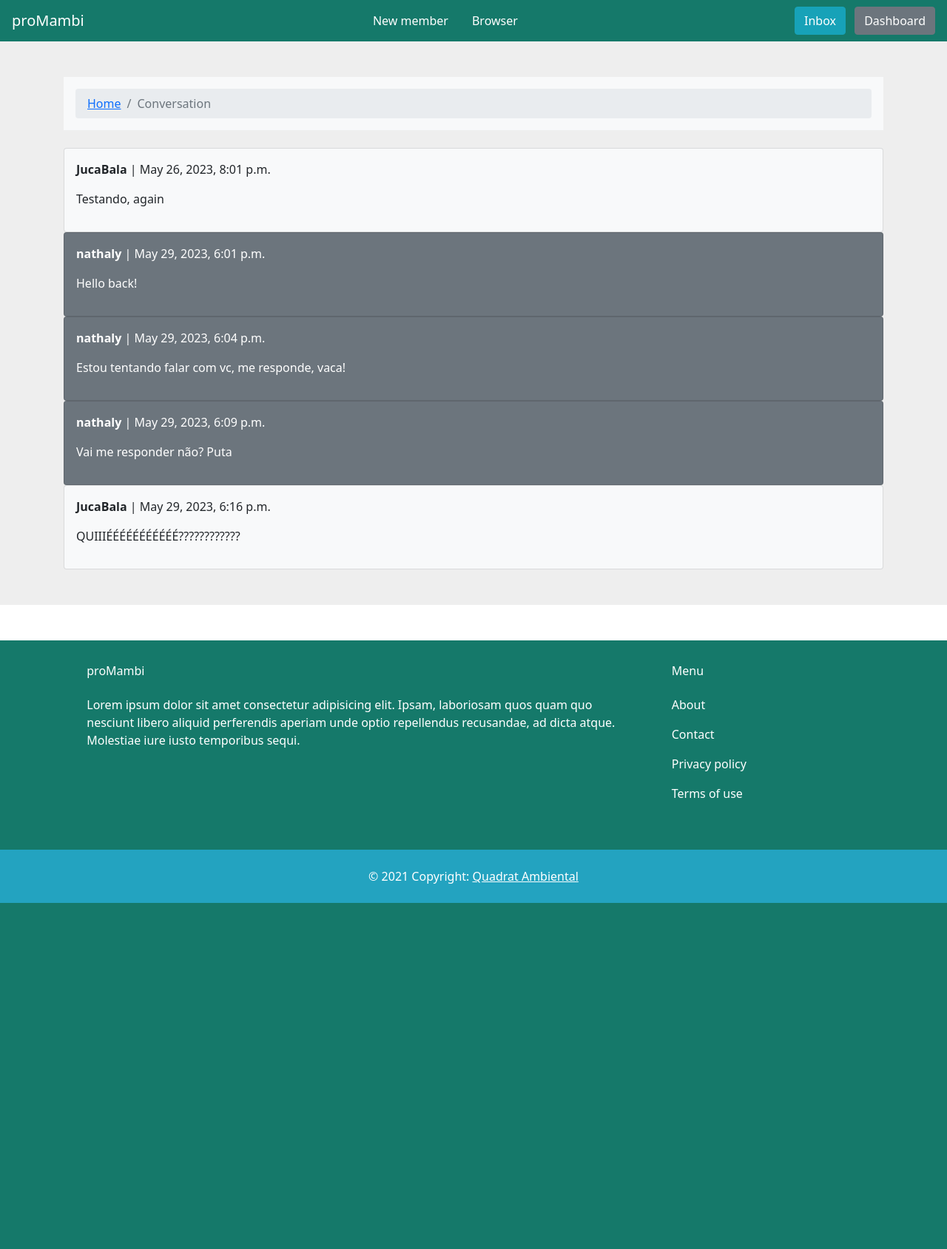
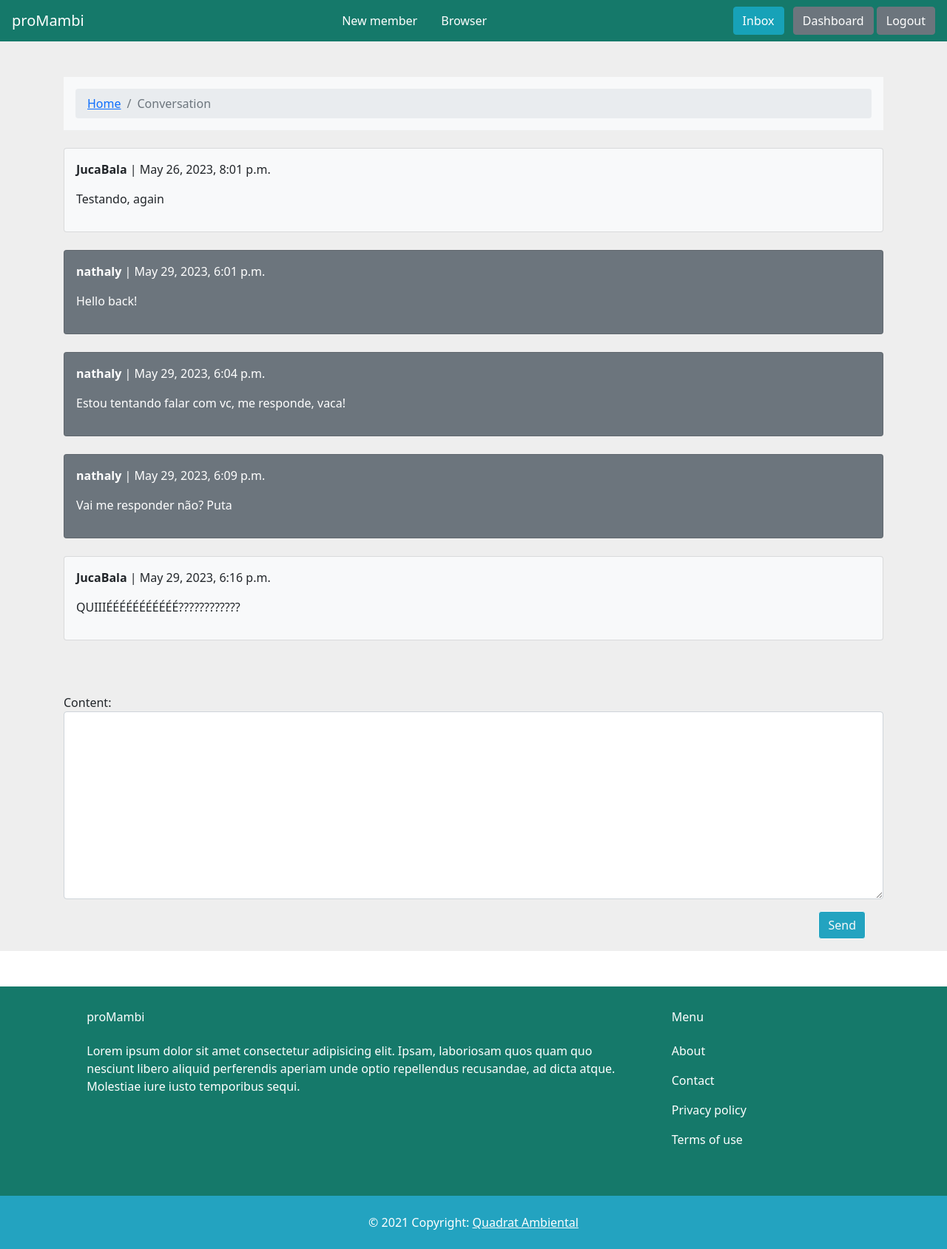
Before and after one commit to NathalyCavalcante/preMambi, a Django app: page /inbox/11/ in a window 1280 px wide. Shown: the whole page at 74% size. Before the commit the page ends 1221 px from the top, so only its background shows below. Run offline with Django 4.2, Linux system fonts and the light colour scheme; a user stored in the database is signed in; data comes from the database, SQL or seed files in the repository; both versions use the stored data as it was after the commit; some libraries are stand-ins or nearby versions.

Commit message:
add logout

```diff
--- a/conversation/templates/conversation/detail.html
+++ b/conversation/templates/conversation/detail.html
@@ -16,14 +16,26 @@
             </div>
         </div>
             {% for message in conversation.messages.all %}
-            <div class="card {% if message.created_by == request.user %} text-white bg-secondary {% else %} bg-light {% endif %}">
-                <div class="card-body ">
+            <div class="card mb-4 {% if message.created_by == request.user %} text-white bg-secondary {% else %} bg-light {% endif %}">
+                <div class="card-body">
                     <p><strong>{{ message.created_by.username }}</strong> | {{ message.created_at }}</p>
                     <p>{{ message.content }}</p>
                 </div>
             </div>
             {% endfor %}
     </div>
+   <!-- Ao criar o form a seguir, vai nas views de detail arrumar esse form -->
+    <div class="container">
+        <form method="post" action=".">
+            {% csrf_token %}
+
+            {{ form.as_p }}
+
+            <div class="d-flex justify-content-end mx-4 mb-lg-4">
+                <button type="submit" class="btn btn-primary mb-3 btn-md btn-outline-light " style="background-color: #23a3c0;">Send</button>
+            </div>
+        </form>
+    </div>
 </section>
 {% endblock %}
 
--- a/conversation/templates/conversation/inbox.html
+++ b/conversation/templates/conversation/inbox.html
@@ -30,5 +30,6 @@
                 </div>
             {% endfor %}
     </div>
+
 </section>
 {% endblock %}
--- a/conversation/views.py
+++ b/conversation/views.py
@@ -19,7 +19,8 @@ def new_conversation(request, worker_pk):
 
     # checar se já teve conversa entre o usuário e o worker e o redirecionar para esta conversa
     if conversations:
-        pass # redireciona para a conversa
+        # redireciona para a conversa (CÓDIGO FEITO LÁ NA FRENTE EM DEF DETAIL)
+        return redirect('conversation:detail', pk=conversations.first().id)
 
     # checar se a mensagem escrita no form foi enviada no método POST
     if request.method == 'POST':
@@ -64,8 +65,26 @@ def inbox(request):
 def detail(request, pk):
     conversation = ConversationArea.objects.filter(members__in=[request.user.id]).get(pk=pk)
 
+    # depois que faz o form de mensagem/send no html, faz a view dele aqui nesse IF
+    if request.method == 'POST':
+        form = ConversationMessageForm(request.POST)
+
+        if form.is_valid():
+            conversation_message = form.save(commit=False)
+            conversation_message.conversation = conversation
+            conversation_message.created_by = request.user
+            conversation_message.save()
+
+            conversation.save()
+            # SEM O HTML!!
+            return redirect('conversation:detail', pk=pk)
+    else:
+        form = ConversationMessageForm()
+
+    # adiciona o form ao dicionário
     return render(request, 'conversation/detail.html', {
-        'conversation': conversation
+        'form': form,
+        'conversation': conversation,
     })
 
 
--- a/core/forms.py
+++ b/core/forms.py
@@ -14,6 +14,7 @@ class LoginForm(AuthenticationForm):
         'class': 'text-center col-8 p-1'
     }))
 # não vou precisar de um view para isso pois o django vai fornecer
+
 
 class SignupForm(UserCreationForm):
     class Meta:
--- a/core/templates/core/base.html
+++ b/core/templates/core/base.html
@@ -33,6 +33,7 @@
                 {% if request.user.is_authenticated %}
                 <a class="btn btn-info mr-2" href="{% url 'conversation:inbox' %}" role="button">Inbox</a>
                 <a class="btn btn-secondary" href="{% url 'dashboard:index' %}" role="button">Dashboard</a>
+                <a class="btn btn-secondary" href="{% url 'core:logoff' %}" role="button">Logout</a>
                 {% else %}
                 <a class="btn btn-info mr-2" href="{% url 'core:signup' %}" role="button">Sign up</a>
                 <a class="btn btn-secondary" href="{% url 'core:login' %}" role="button">Login</a>
--- a/core/urls.py
+++ b/core/urls.py
@@ -17,5 +17,6 @@ urlpatterns = [
     path('login/', auth_views.LoginView.as_view(template_name='core/login.html', authentication_form=LoginForm), name='login'),
     # diferente pq quem vai gerar esse login é o próprio django (e aviso a ele o nome da template)
     # depois desse passo, o django cria uma url de /accounts/profile/ e precisa ir nos settings arrumar
+    path('logoff/', views.logoff, name='logoff'),
 
 ]
```
Also changed, not shown: core/views.py (+7 -1 lines), db.sqlite3.
